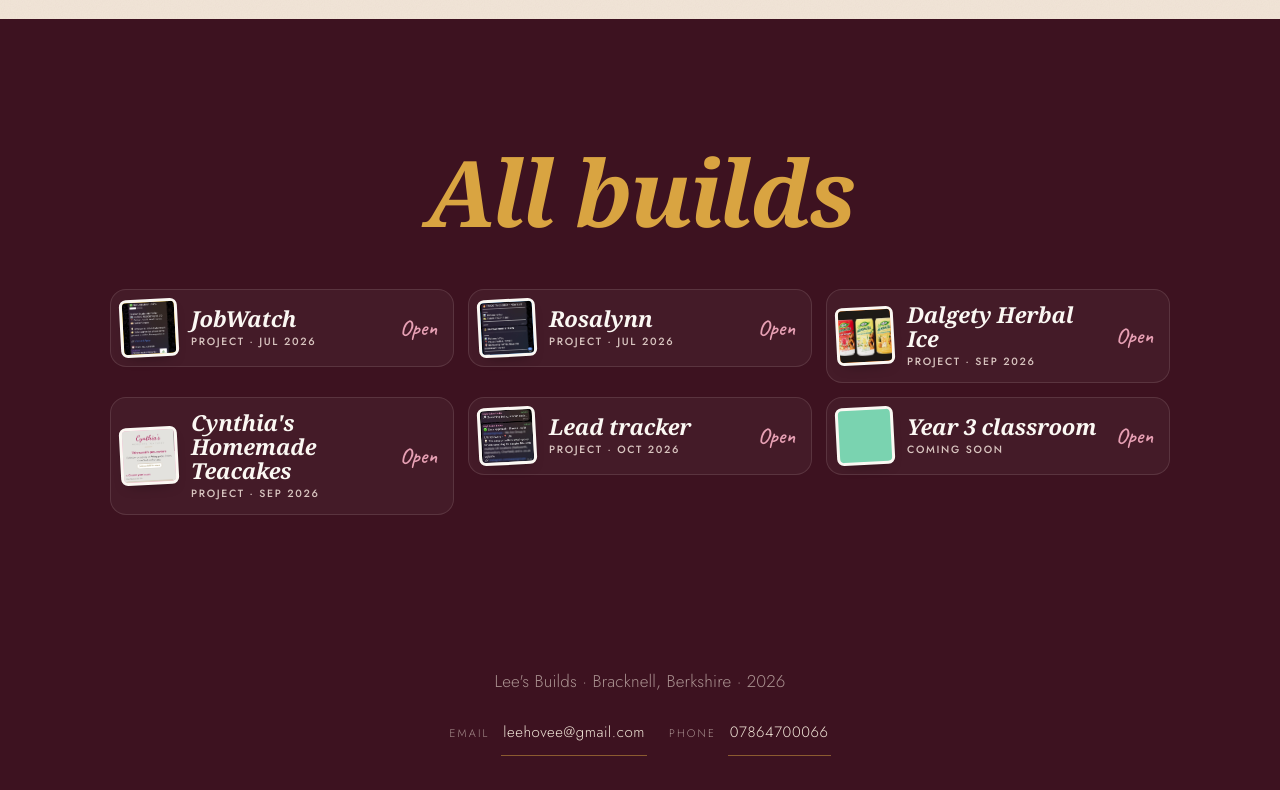
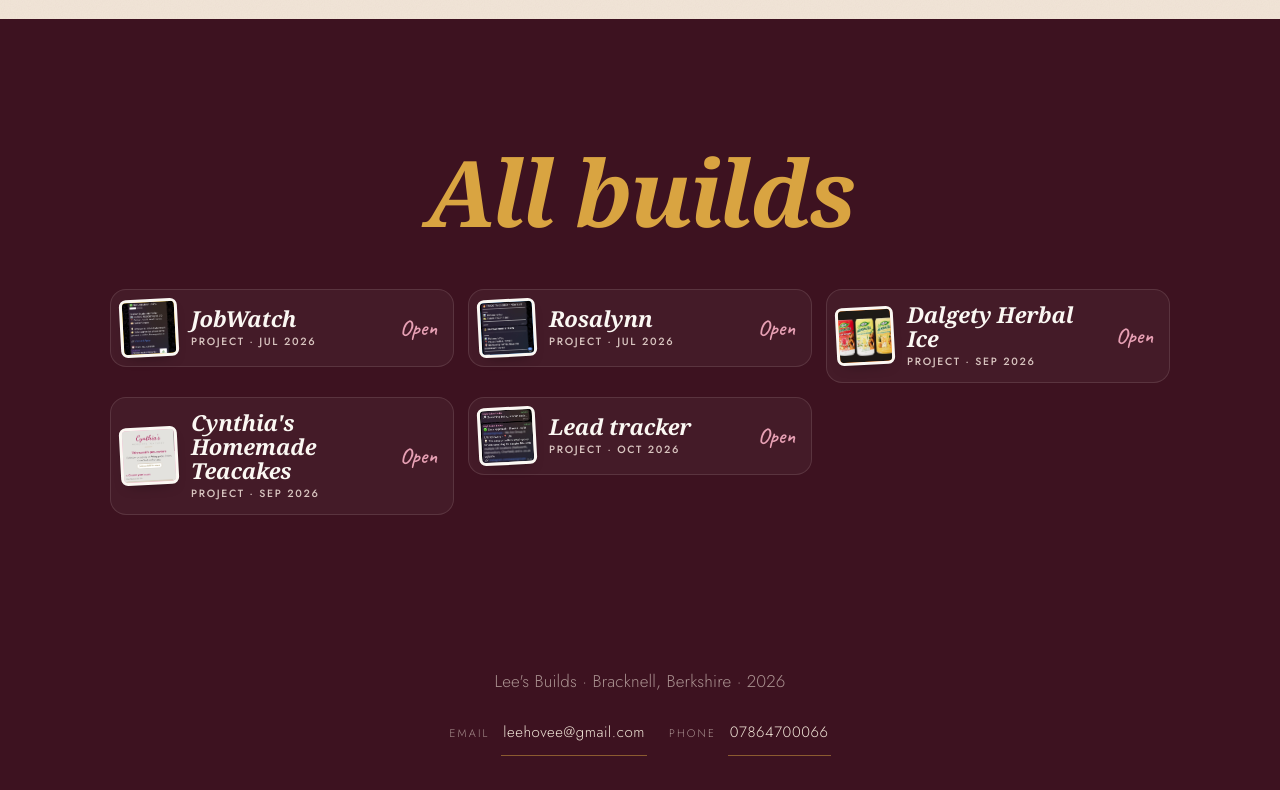
Before and after one commit to leehovee-collab/lee-builds-, a plain HTML site: page index.html in a window 1280 px wide. Shown: the part 2010-2800 px from the top of the page. Drawn offline with Linux system fonts and the light colour scheme; a web font is replaced by a local one.

Commit message:
Hide classroom, contact button, plain-English lines
Co-Authored-By: Claude Opus 5.5 <noreply@anthropic.com>

```diff
--- a/content.js
+++ b/content.js
@@ -55,6 +55,7 @@ window.CONTENT = {
       "These are some of the things I've built so far. If you like what you see, or you're just interested, my contact details are at the bottom."
     ],
     ps: "P.S. Tap the polaroids up top.",
+    contactButton: "Get in touch",   // the gold button under the bubble; it scrolls to the footer
 
     madeWith: ["Python", "Claude", "Railway", "GitHub", "Telegram", "three.js"],
 
@@ -73,18 +74,23 @@ window.CONTENT = {
      They appear in this order everywhere: the spinning ring,
      the list, and the "next build" buttons.
      id      = a short code name used in the web address. Don't change it.
-     colour  = the accent colour for that build's page.               */
+     colour  = the accent colour for that build's page.
+     show    = true or false. false hides the build everywhere (ring,
+               list, "next build" buttons and its link) without deleting it.
+     summary = the one plain-English line under the title.            */
   builds: [
 
     /* ===== 1. JOBWATCH ===== */
     {
       id: "jobwatch",
+      show: true,
       colour: "#F2C94C",
       name: "JobWatch",                       // full name (list, labels)
       shortName: "JobWatch",                   // handwritten caption on the polaroid
       listLine: "Project · Jul 2026",   // small line in the list
       kicker: "Project · Jul 2026",     // small label above the title
       title: "Job*Watch*",
+      summary: "It does the job hunting for you and only messages you about jobs worth applying for.",
       tags: ["Complete", "Telegram alerts", "5 people"],
       lede: "An automated job alert system that finds relevant roles, checks each one against her CV and sends only the strong matches to her phone.",
       cover: {
@@ -117,14 +123,16 @@ window.CONTENT = {
     /* ===== 2. ROSALYNN ===== */
     {
       id: "rosalynn",
+      show: true,
       colour: "#6FA8DC",
       name: "Rosalynn",
       shortName: "Rosalynn",
       listLine: "Project · Jul 2026",
       kicker: "Project · Jul 2026",
       title: "Rosa*lynn*",
-      tags: ["Testing phase", "EURUSD", "Runs 24/7"],
-      lede: "A rules-based trading bot that spots chart patterns, places and manages its own trades in MetaTrader 5, and messages me at every step.",
+      summary: "It watches the currency markets and places trades on its own when it spots a pattern it knows.",
+      tags: ["Testing phase", "Currency markets", "Runs 24/7"],
+      lede: "A trading bot that watches the currency markets for me, places its own trades and messages me at every step.",
       cover: {
         image: "images/rosalynn/thumb.jpg",
         alt: "Rosalynn alerts for a trade going live and a partial profit",
@@ -137,39 +145,39 @@ window.CONTENT = {
           alt: "Rosalynn pattern alert with trend bias, levels, pending order and invalidation rules",
           caption: "Pattern spotted",
           heading: "Spots the *pattern*",
-          text: "Rosalynn scans EURUSD for M tops and W bottoms and checks them against the bigger trend. When one appears it works out the whole trade: the pattern levels, entry, stop loss, a 1:2 take profit, the position size and the rules that would cancel it."
+          text: "It watches the euro to dollar price around the clock for two shapes that often come before the price turns, a double top (an M) and a double bottom (a W). When it finds one, it plans the whole trade for me: where to get in, where to get out if it goes wrong, where to take profit and how much to risk."
         },
         {
           image: "images/rosalynn/partial.jpg",
           alt: "Alerts showing the trade triggered and half the profit taken",
           caption: "Trade goes live",
           heading: "Manages the *trade*",
-          text: "It places the order itself, tells me the moment it goes live, takes half the profit at the first target and moves the stop on the rest to breakeven so the trade can't turn into a loss."
+          text: "It places the trade itself and tells me the moment it's live. Once it's made some profit, it banks half and moves the safety net up to where the trade started, so the rest can't end in a loss."
         },
         {
           image: "images/rosalynn/choppy.jpg",
           alt: "Alerts for a second partial in choppy conditions and a trailing stop move",
           caption: "Trailing the stop",
           heading: "Reads the *market*",
-          text: "After the first partial it keeps watching. If price starts going sideways it measures how choppy things are, takes a second partial, then keeps trailing the stop behind price."
+          text: "If the price starts drifting sideways instead of moving cleanly, it notices, banks a bit more profit, then keeps moving the safety net up behind the price."
         },
         {
           image: "images/rosalynn/cancel.jpg",
           alt: "Alert cancelling a pending order because price broke above the M top peak",
           caption: "Setup cancelled",
           heading: "Knows when to *walk away*",
-          text: "If a setup breaks before the order fills, like price pushing back above the M top's peak, it cancels the pending order and explains why."
+          text: "If the pattern falls apart before the trade starts, it cancels it and tells me why."
         },
         {
           image: "images/rosalynn/railway.jpg",
           alt: "Rosalynn shown online on Railway",
           caption: "Online on Railway",
           heading: "Runs *24/7*",
-          text: "It lives on Railway, so it stays online around the clock without my laptop being switched on."
+          text: "It lives online on Railway, so it keeps working around the clock without my laptop being switched on."
         }
       ],
-      brief: "Trade a tested pattern strategy consistently, without watching charts all day or making emotional calls.",
-      outcome: "**In the testing phase.** It runs on a demo account while I fine-tune the rules, with every trade logged to Google Sheets.",
+      brief: "Follow a tested trading strategy consistently, without staring at charts all day or making decisions on emotion.",
+      outcome: "**In the testing phase.** It's trading on a practice account while I fine-tune it, and every trade is logged in a spreadsheet.",
       madeWith: ["Python", "MetaApi", "MetaTrader 5", "Google Sheets", "Telegram", "Railway"]
     },
 
@@ -179,12 +187,14 @@ window.CONTENT = {
        "launched", "available" or "buy".                            */
     {
       id: "herbal",
+      show: true,
       colour: "#FF8A2B",
       name: "Dalgety Herbal Ice",
       shortName: "Herbal Ice",
       listLine: "Project · Sep 2026",
       kicker: "Project · Sep 2026",
       title: "Herbal *Ice*",
+      summary: "A design idea for what Dalgety's herbal teas could look like as a cold canned drink.",
       tags: ["Concept", "Can mock-ups", "5 flavours"],
       lede: "A branding concept and can mock-ups imagining a ready-to-drink iced herbal tea for Dalgety, designed as a range of five ginger flavours.",
       cover: {
@@ -216,12 +226,14 @@ window.CONTENT = {
     /* ===== 4. CYNTHIA'S HOMEMADE TEACAKES ===== */
     {
       id: "cynthia",
+      show: true,
       colour: "#F3B5CD",
       name: "Cynthia's Homemade Teacakes",
       shortName: "Cynthia's Teacakes",
       listLine: "Project · Sep 2026",
       kicker: "Project · Sep 2026",
       title: "Cynthia's *Teacakes*",
+      summary: "A simple website where people order and pay for Cynthia's weekly bakes.",
       tags: ["Live", "Pre-orders", "Telegram alerts"],
       lede: "A pre-order website for a home bakery selling weekly boxes of cinnamon rolls, cookies and traybakes.",
       cover: {
@@ -261,12 +273,14 @@ window.CONTENT = {
     /* ===== 5. LEAD TRACKER ===== */
     {
       id: "leads",
+      show: true,
       colour: "#F4F1EA",
       name: "Lead tracker",
       shortName: "Lead tracker",
       listLine: "Project · Oct 2026",
       kicker: "Project · Oct 2026",
       title: "Lead *tracker*",
+      summary: "It finds people on Instagram selling high-ticket courses, so he knows who to get in touch with.",
       tags: ["Complete", "Runs daily", "Telegram alerts"],
       lede: "A prospecting bot that tracks down leads on Instagram every day: creators in the fitness, AI and trading space with high-ticket courses and programmes that he could sell for.",
       cover: {
@@ -307,12 +321,14 @@ window.CONTENT = {
        on the polaroid and the build page automatically.            */
     {
       id: "classroom",
+      show: false,     // switch to true when the classroom is built
       colour: "#7AD3B0",
       name: "Year 3 classroom",
       shortName: "Year 3 classroom",
       listLine: "Coming soon",
       kicker: "Project · Oct 2026",
       title: "Year 3 *classroom*",
+      summary: "",
       tags: ["Coming soon", "Interactive", "For a Year 3 class"],
       lede: "An interactive classroom built from photos of the real room, where each child's seat opens a world of their own. The full write-up lands here once it's finished.",
       cover: {
--- a/css/style.css
+++ b/css/style.css
@@ -146,6 +146,11 @@ h1,h2,h3,h4,p,ul,figure{margin:0}
 .bubble .hi em{color:var(--raspberry)}
 .bubble p{margin:0 0 14px;font-size:17px;line-height:1.8;color:var(--wine-ink);max-width:50ch}
 .bubble .ps{font-family:var(--f-hand);font-weight:600;font-size:25px;line-height:1.2;color:var(--raspberry);margin:10px 0 0}
+.cta{display:inline-flex;align-items:center;justify-content:center;min-height:48px;margin-top:22px;padding:0 26px;border-radius:999px;background:var(--gold);color:var(--wine);font-weight:500;font-size:12px;letter-spacing:.2em;text-transform:uppercase;text-decoration:none;box-shadow:0 8px 18px -10px rgba(61,18,32,.6);transition:transform .2s,box-shadow .2s}
+.cta:hover{transform:translateY(-2px);box-shadow:0 12px 22px -10px rgba(61,18,32,.6)}
+.cta:focus-visible{outline:3px solid var(--wine);outline-offset:3px}
+.cta[hidden]{display:none}
+footer:focus{outline:none}
 .about-row{display:grid;grid-template-columns:minmax(0,1fr);gap:48px;align-items:center}
 
 /* "made with" stickers */
@@ -196,6 +201,7 @@ footer .contact a:focus-visible{outline:2px solid var(--gold);outline-offset:3px
 .d-top{padding-block:clamp(44px,9vw,96px) clamp(64px,10vw,112px);position:relative;overflow:hidden}
 .d-top .grid{display:grid;grid-template-columns:minmax(0,1fr);gap:56px;align-items:center}
 .kicker{color:var(--a);margin-bottom:14px}
+.summary{margin-top:18px;max-width:30ch;font-size:clamp(20px,5vw,24px);font-weight:400;line-height:1.45;color:var(--paper);text-wrap:pretty}
 .d-top h2{font-size:clamp(40px,11vw,72px);color:var(--paper)}
 .d-top h2 em{color:var(--a)}
 .stick{display:flex;flex-wrap:wrap;gap:10px;margin:26px 0 26px;list-style:none;padding:0}
--- a/js/orbit.js
+++ b/js/orbit.js
@@ -8,7 +8,7 @@
   'use strict';
   var C=window.CONTENT;
   var L=C.labels;
-  var BUILDS=C.builds;
+  var BUILDS=C.builds.filter(function(b){return b.show!==false});   // show:false hides a build everywhere
   var byId={};BUILDS.forEach(function(b){byId[b.id]=b});
   var reduce=matchMedia('(prefers-reduced-motion: reduce)');
 
@@ -75,6 +75,15 @@
   $('about-hi').innerHTML=rich(A.heading);
   $('about-text').innerHTML=A.paragraphs.map(function(p){return '<p>'+rich(p)+'</p>'}).join('');
   $('about-ps').textContent=A.ps;
+  var cta=$('about-cta');
+  if(A.contactButton&&(S.email||S.phone)){
+    cta.textContent=A.contactButton;
+    cta.addEventListener('click',function(e){
+      e.preventDefault();
+      $('footer').scrollIntoView({behavior:reduce.matches?'auto':'smooth',block:'end'});
+      $('footer').focus({preventScroll:true});
+    });
+  }else cta.hidden=true;
   $('about-made').innerHTML=madeWith(A.madeWith);
   $('cur-title').textContent=A.currentlyTitle;
   $('cur-list').innerHTML=A.currently.map(function(t){return '<li>'+esc(t)+'</li>'}).join('');
@@ -108,6 +117,7 @@
     var h='<section class="d-top" style="--a:'+esc(b.colour)+'"><div class="wrap grid"><div>'
       +'<p class="kicker label">'+esc(b.kicker)+'</p>'
       +'<h2 class="h-serif fit" id="d-title">'+rich(b.title)+'</h2>'
+      +(b.summary?'<p class="summary">'+rich(b.summary)+'</p>':'')
       +'<ul class="stick" aria-label="Tags">'+b.tags.map(function(t){return '<li>'+esc(t)+'</li>'}).join('')+'</ul>'
       +'<p class="lede">'+rich(b.lede)+'</p></div>'
       +'<figure class="bigpol"><span class="tape'+(i%2?' dots':'')+'"></span><span class="clip" aria-hidden="true"></span>'
```
Also changed, not shown: index.html (+6 -5 lines).
